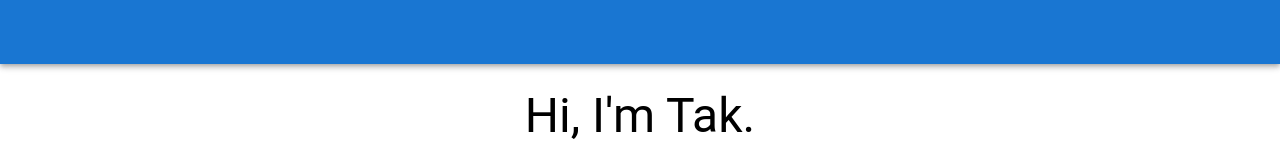
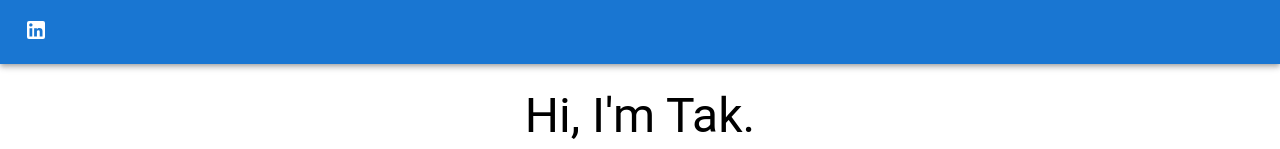
Before and after one commit to thori0908/portfolio, a React (Create React App) app in the folder portfolio/: page / in a window 1280 px wide. Shown: the top 149 px of the page. Built offline with nearby package versions, Linux system fonts and the light colour scheme.

Commit message:
ADD LinkedInLink component

```diff
--- a/portfolio/src/App.tsx
+++ b/portfolio/src/App.tsx
@@ -3,6 +3,7 @@ import AppBar from '@mui/material/AppBar';
 import Typography from '@mui/material/Typography';
 import { Box, Container, Toolbar } from '@mui/material';
 import SkillChart from './components/SkillChart';
+import LinkedInLink from './components/LinkedInLink';
 
 function App() {
   return (
@@ -11,6 +12,7 @@ function App() {
         <Toolbar>
           <Typography variant="h6" color="inherit" noWrap>
           </Typography>
+          <LinkedInLink/>
         </Toolbar>
       </AppBar>
       <main>
--- /dev/null
+++ b/portfolio/src/components/LinkedInLink.tsx
@@ -0,0 +1,13 @@
+import { Box } from '@mui/material';
+import LinkedInIcon from '@mui/icons-material/LinkedIn'
+
+function LinkedInLink()  {
+  const handleClick = () => {
+    window.open('https://www.linkedin.com/in/takumihori/', '_blank')
+  }
+
+  return <Box onClick={handleClick}><LinkedInIcon/></Box>
+}
+
+
+export default LinkedInLink
```
